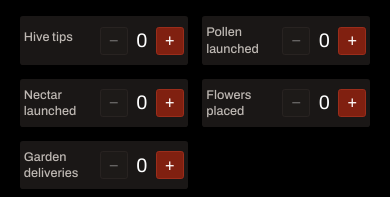
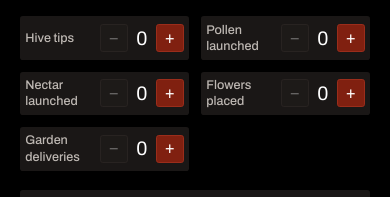
Before and after one commit to jasmine0010/ftc-scouter, a website with bundled scripts: page public/index.html in a window 390 px wide. Shown: the part 632-829 px from the top of the page. Built offline with nearby package versions, Linux system fonts and the light colour scheme; files whose address does not match are found by name.

Commit message:
Normalize compact counter padding and spacing

```diff
--- a/public/style.css
+++ b/public/style.css
@@ -3858,10 +3858,12 @@ td {
 .counter > span:first-child {
   font-size: 18px;
   line-height: 1.3;
+  min-height: 0;
 }
 .counter .stepper {
   grid-template-columns: 40px 36px 40px;
   gap: 8px;
+  min-height: 40px;
 }
 .counter .stepper button {
   width: 40px;
@@ -3876,9 +3878,12 @@ td {
   font-size: 28px;
 }
 @media (max-width: 700px) {
+  #scout-form .scout-grid {
+    gap: 16px;
+  }
   #scout-form .counter {
-    padding: 8px 6px;
-    gap: 6px;
+    padding: 8px;
+    gap: 4px;
   }
   #scout-form .counter .stepper {
     grid-template-columns: 40px 32px 40px;
```
